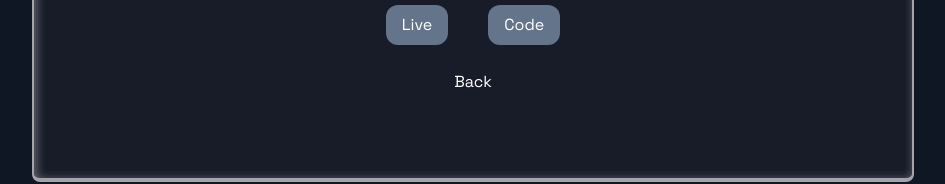
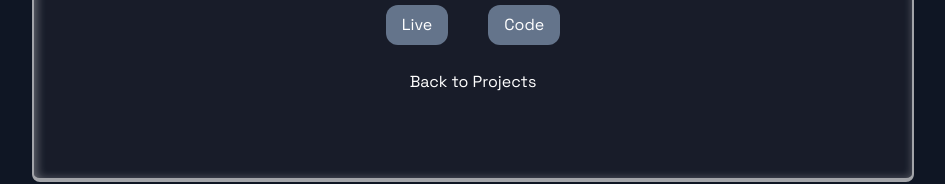
Before and after one commit to nahuegallinoti/portfolio-rework, a Next.js app: page /projects/0 in a window 1280 px wide. Shown: the part 332-516 px from the top of the page, without its empty margins (167-1112 px from the left). Built offline with nearby package versions, Linux system fonts and the light colour scheme.

Commit message:
edit projects styles

```diff
--- a/components/Projects/ProjectItem.tsx
+++ b/components/Projects/ProjectItem.tsx
@@ -37,8 +37,8 @@ const ProjectItem = ({ project, detail = false }: Props) => {
       </div>
       <div className="flex my-5 mx-auto">
         {detail ? (
-          <Link href="/">
-            <a className="text-white hover:text-slate-500">Back</a>
+          <Link href="/#projects">
+            <a className="text-white hover:text-slate-500">Back to Projects</a>
           </Link>
         ) : (
           <Link href={`/projects/${project.id}`}>
```
